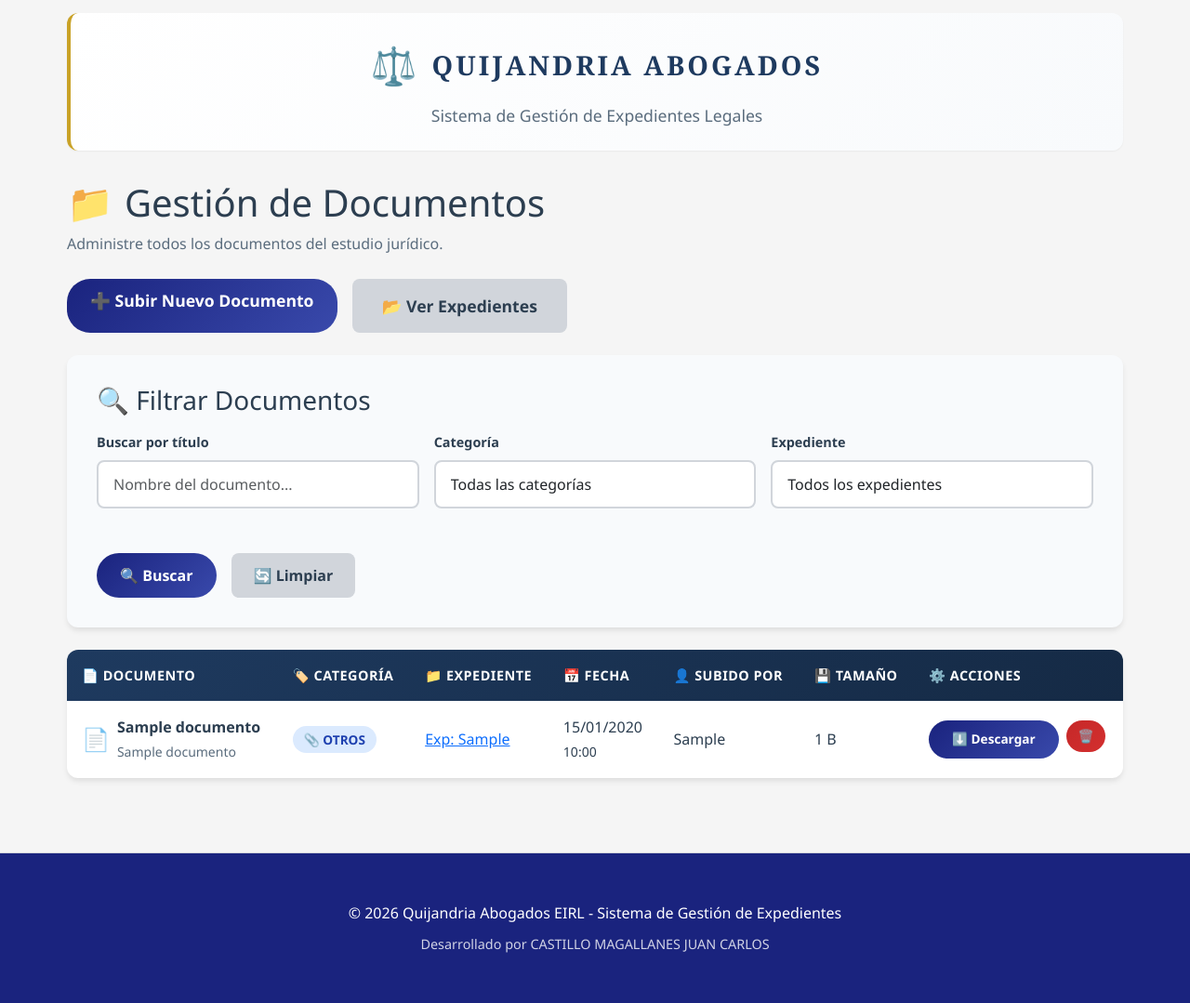
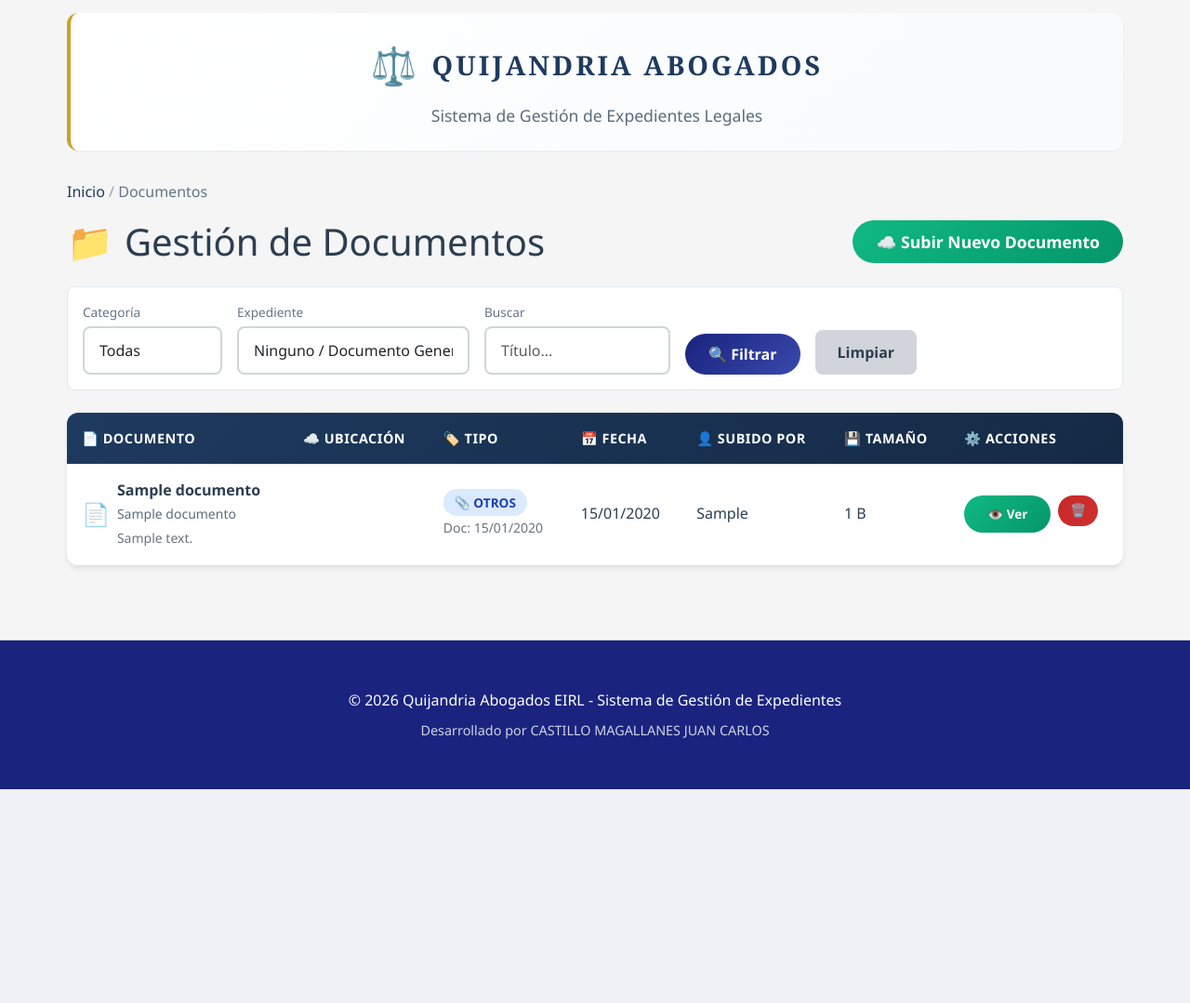
Before and after one commit to quijandriasistema-dot/gestor-expedientes, a Flask app: page /documentos in a window 1280 px wide. Shown: the part 173-1252 px from the top of the page at 93% size. After the commit the page ends 1022 px from the top, so only its background shows below. Run offline with Flask 3, Linux system fonts and the light colour scheme; the visitor is signed in with stand-in values (Sample User, id 1); tables that the repository leaves empty hold one stand-in row (values such as "Sample post"); data that the repository does not hold is empty; some libraries are stand-ins or nearby versions.

Commit message:
ACTUALIZACION

```diff
--- a/app/templates/documentos.html
+++ b/app/templates/documentos.html
@@ -1,4 +1,6 @@
 {% extends "base.html" %}
+
+{% block title %}Documentos - Quijandria Abogados{% endblock %}
 
 {% block content %}
 <div class="dashboard">
@@ -11,85 +13,67 @@
         <div class="welcome-text">Sistema de Gestión de Expedientes Legales</div>
     </div>
 
+    <!-- Breadcrumb -->
+    <div style="margin-bottom: 1rem;">
+        <a href="{{ url_for('main.index') }}" style="color: var(--color-primary); text-decoration: none;">Inicio</a>
+        <span style="color: #94a3b8;"> / </span>
+        <span style="color: #64748b;">Documentos</span>
+    </div>
+
     <!-- Título -->
-    <h1 style="display: flex; align-items: center; gap: 0.75rem; margin-bottom: 0.5rem;">
+    <div style="display: flex; justify-content: space-between; align-items: center; margin-bottom: 1.5rem; flex-wrap: wrap; gap: 1rem;">
+        <h1 style="display: flex; align-items: center; gap: 0.75rem; margin: 0;">
             <span>📁</span>
             <span>Gestión de Documentos</span>
         </h1>
-    <p style="color: var(--color-text-light); margin-bottom: 1.5rem;">
-        Administre todos los documentos del estudio jurídico.
-    </p>
-
-    <!-- Acciones principales -->
-    <div style="display: flex; gap: 1rem; margin-bottom: 1.5rem; flex-wrap: wrap;">
-        <a href="{{ url_for('main.subir_documento') }}" class="btn btn-primary btn-lg">
-            ➕ Subir Nuevo Documento
-        </a>
-        <a href="{{ url_for('main.expedientes') }}" class="btn btn-secondary btn-lg">
-            📂 Ver Expedientes
+        <a href="{{ url_for('main.subir_documento_drive') }}" class="btn btn-success btn-lg" style="text-decoration: none;">
+            <span>☁️</span> Subir Nuevo Documento
         </a>
     </div>
 
-    <!-- Filtros de búsqueda -->
-    <div class="form-container" style="margin-bottom: 1.5rem; background: #f8fafc;">
-        <h3 style="margin-bottom: 1rem;">🔍 Filtrar Documentos</h3>
-
-        <form method="GET" action="{{ url_for('main.documentos') }}">
-            <div class="form-row">
-                <div class="form-col-3">
-                    <div class="form-group">
-                        <label>Buscar por título</label>
-                        <input type="text" name="q" class="form-control" value="{{ termino_busqueda }}" placeholder="Nombre del documento...">
-                    </div>
-                </div>
-
-                <div class="form-col-3">
-                    <div class="form-group">
-                        <label>Categoría</label>
-                        <select name="categoria" class="form-control">
-                            <option value="">Todas las categorías</option>
-                            <option value="escrito" {% if categoria_filtro == 'escrito' %}selected{% endif %}>📝 Escrito</option>
-                            <option value="resolucion" {% if categoria_filtro == 'resolucion' %}selected{% endif %}>⚖️ Resolución</option>
-                            <option value="contrato" {% if categoria_filtro == 'contrato' %}selected{% endif %}>📄 Contrato</option>
-                            <option value="evidencia" {% if categoria_filtro == 'evidencia' %}selected{% endif %}>📷 Evidencia</option>
-                            <option value="poder" {% if categoria_filtro == 'poder' %}selected{% endif %}>✍️ Poder</option>
-                            <option value="notificacion" {% if categoria_filtro == 'notificacion' %}selected{% endif %}>📬 Notificación</option>
-                            <option value="otros" {% if categoria_filtro == 'otros' %}selected{% endif %}>📎 Otros</option>
+    <!-- Filtros -->
+    <div style="background: white; padding: 1rem; border-radius: 8px; margin-bottom: 1.5rem; border: 1px solid #e2e8f0;">
+        <form method="GET" action="{{ url_for('main.documentos') }}" style="display: flex; gap: 1rem; flex-wrap: wrap; align-items: end;">
+            <div>
+                <label style="display: block; font-size: 0.85rem; color: #64748b; margin-bottom: 0.25rem;">Categoría</label>
+                <select name="categoria" class="form-control" style="width: 150px;">
+                    <option value="">Todas</option>
+                    <option value="escrito" {% if categoria_filtro == 'escrito' %}selected{% endif %}>Escrito</option>
+                    <option value="resolucion" {% if categoria_filtro == 'resolucion' %}selected{% endif %}>Resolución</option>
+                    <option value="contrato" {% if categoria_filtro == 'contrato' %}selected{% endif %}>Contrato</option>
+                    <option value="evidencia" {% if categoria_filtro == 'evidencia' %}selected{% endif %}>Evidencia</option>
+                    <option value="poder" {% if categoria_filtro == 'poder' %}selected{% endif %}>Poder</option>
+                    <option value="notificacion" {% if categoria_filtro == 'notificacion' %}selected{% endif %}>Notificación</option>
+                    <option value="otros" {% if categoria_filtro == 'otros' %}selected{% endif %}>Otros</option>
                 </select>
             </div>
-                </div>
-
-                <div class="form-col-3">
-                    <div class="form-group">
-                        <label>Expediente</label>
-                        <select name="expediente_id" class="form-control">
-                            <option value="0">Todos los expedientes</option>
-                            {% for id, nombre in form_busqueda.expediente_id.choices %}
-                                {% if id != 0 %}
-                                    <option value="{{ id }}" {% if expediente_filtro == id %}selected{% endif %}>{{ nombre }}</option>
-                                {% endif %}
+            <div>
+                <label style="display: block; font-size: 0.85rem; color: #64748b; margin-bottom: 0.25rem;">Expediente</label>
+                <select name="expediente_id" class="form-control" style="width: 250px;">
+                    <option value="0">Todos</option>
+                    {% for choice in form_busqueda.expediente_id.choices %}
+                    <option value="{{ choice[0] }}" {% if expediente_filtro == choice[0] %}selected{% endif %}>{{ choice[1] }}</option>
                     {% endfor %}
                 </select>
             </div>
+            <div>
+                <label style="display: block; font-size: 0.85rem; color: #64748b; margin-bottom: 0.25rem;">Buscar</label>
+                <input type="text" name="q" value="{{ termino_busqueda }}" class="form-control" placeholder="Título..." style="width: 200px;">
             </div>
-            </div>
-
-            <div class="form-actions" style="margin-top: 1rem;">
-                <button type="submit" class="btn btn-primary">🔍 Buscar</button>
-                <a href="{{ url_for('main.documentos') }}" class="btn btn-secondary">🔄 Limpiar</a>
-            </div>
+            <button type="submit" class="btn btn-primary">🔍 Filtrar</button>
+            <a href="{{ url_for('main.documentos') }}" class="btn btn-secondary">Limpiar</a>
         </form>
     </div>
 
-    <!-- Listado de documentos -->
+    <!-- Listado -->
     {% if documentos.items %}
     <div class="table-container">
         <table class="data-table">
             <thead>
                 <tr>
                     <th>📄 Documento</th>
-                    <th>🏷️ Categoría</th>
-                    <th>📁 Expediente</th>
+                    <th>☁️ Ubicación</th>
+                    <th>🏷️ Tipo</th>
                     <th>📅 Fecha</th>
                     <th>👤 Subido por</th>
                     <th>💾 Tamaño</th>
@@ -106,47 +90,42 @@
                                 <strong>{{ doc.titulo }}</strong>
                                 <br>
                                 <small style="color: var(--color-text-light);">{{ doc.nombre_archivo }}</small>
+                                {% if doc.descripcion %}
+                                    <br>
+                                    <small style="color: #6b7280;">{{ doc.descripcion[:50] }}{% if doc.descripcion|length > 50 %}...{% endif %}</small>
+                                {% endif %}
                             </div>
                         </div>
                     </td>
+                    <td style="text-align: center;">
+                        {{ doc.get_ubicacion_label()|safe }}
+                    </td>
                     <td>
                         <span class="badge badge-info">{{ doc.get_tipo_label() }}</span>
-                    </td>
-                    <td>
-                        {% if doc.expediente_id %}
-                            <a href="{{ url_for('main.ver_expediente', id=doc.expediente_id) }}">
-                                {{ doc.expediente.get_identificador_principal() if doc.expediente else 'N/A' }}
-                            </a>
-                        {% else %}
-                            <span style="color: var(--color-text-light);">Documento General</span>
+                        {% if doc.fecha_documento %}
+                            <br>
+                            <small style="color: #6b7280;">Doc: {{ doc.fecha_documento.strftime('%d/%m/%Y') }}</small>
                         {% endif %}
                     </td>
                     <td>
-                        {{ doc.fecha_subida.strftime('%d/%m/%Y') }}
-                        <br>
-                        <small>{{ doc.fecha_subida.strftime('%H:%M') }}</small>
+                        {{ doc.fecha_subida.strftime('%d/%m/%Y') if doc.fecha_subida else '-' }}
                     </td>
-                    <td>{{ doc.usuario_subida }}</td>
+                    <td>{{ doc.usuario_subida or '-' }}</td>
                     <td>{{ doc.get_tamaño_formateado() }}</td>
                     <td>
-                        <div style="display: flex; gap: 0.5rem; flex-wrap: wrap;">
-                            <!-- ✅ NUEVO: Botón Visualizar (solo PDF e imágenes) -->
-                            {% if doc.tipo_archivo.lower() in ['pdf', 'jpg', 'jpeg', 'png', 'gif'] %}
-                            <a href="{{ url_for('main.visualizar_documento', id=doc.id) }}" target="_blank" class="btn btn-small btn-success" title="Visualizar">
+                        <div style="display: flex; gap: 0.5rem;">
+                            <!-- Ver (solo si está en Drive) -->
+                            {% if doc.drive_file_id %}
+                            <a href="{{ url_for('main.ver_documento', id=doc.id) }}" target="_blank" class="btn btn-small btn-success" title="Visualizar en Drive" style="text-decoration: none;">
                                 👁️ Ver
                             </a>
                             {% endif %}
 
-                            <a href="{{ url_for('main.descargar_documento', id=doc.id) }}" class="btn btn-small btn-primary" title="Descargar">
-                                ⬇️ Descargar
-                            </a>
-
+                            <!-- Eliminar (solo Admin/Dev) -->
                             {% if rol in ['ADMINISTRADOR', 'DESARROLLADOR'] %}
-                            <form method="POST" action="{{ url_for('main.eliminar_documento', id=doc.id) }}"
-                                  onsubmit="return confirm('¿Eliminar permanentemente este documento?');" style="display: inline;">
-                                <button type="submit" class="btn btn-small btn-danger" title="Eliminar">
-                                    🗑️
-                                </button>
+                            <form method="POST" action="{{ url_for('main.eliminar_documento_drive', id=doc.id) }}"
+                                onsubmit="return confirm('¿Eliminar este documento de Google Drive?');" style="display: inline;">
+                                <button type="submit" class="btn btn-small btn-danger">🗑️</button>
                             </form>
                             {% endif %}
                         </div>
@@ -163,11 +142,9 @@
         {% if documentos.has_prev %}
         <a href="{{ url_for('main.documentos', page=documentos.prev_num, categoria=categoria_filtro, expediente_id=expediente_filtro, q=termino_busqueda) }}" class="btn btn-secondary">← Anterior</a>
         {% endif %}
-
-        <span style="padding: 0.5rem 1rem; background: white; border-radius: 8px; border: 1px solid #e5e7eb;">
+        <span style="padding: 0.5rem 1rem; background: white; border-radius: 6px; border: 1px solid #e2e8f0;">
             Página {{ documentos.page }} de {{ documentos.pages }}
         </span>
-
         {% if documentos.has_next %}
         <a href="{{ url_for('main.documentos', page=documentos.next_num, categoria=categoria_filtro, expediente_id=expediente_filtro, q=termino_busqueda) }}" class="btn btn-secondary">Siguiente →</a>
         {% endif %}
@@ -178,9 +155,9 @@
     <div style="text-align: center; padding: 3rem; background: white; border-radius: 12px; border: 2px dashed #e5e7eb;">
         <div style="font-size: 4rem; margin-bottom: 1rem;">📂</div>
         <h3>No hay documentos</h3>
-        <p style="color: var(--color-text-light);">Comience subiendo su primer documento.</p>
-        <a href="{{ url_for('main.subir_documento') }}" class="btn btn-primary btn-lg" style="margin-top: 1rem;">
-            ➕ Subir Documento
+        <p style="color: var(--color-text-light);">Suba el primer documento a Google Drive.</p>
+        <a href="{{ url_for('main.subir_documento_drive') }}" class="btn btn-success btn-lg" style="text-decoration: none;">
+            <span>☁️</span> Subir Documento
         </a>
     </div>
     {% endif %}
```
Also changed, not shown: app/templates/expediente_documentos.html (+137 -110 lines). Lines whose indentation alone changed are shown as unchanged.
